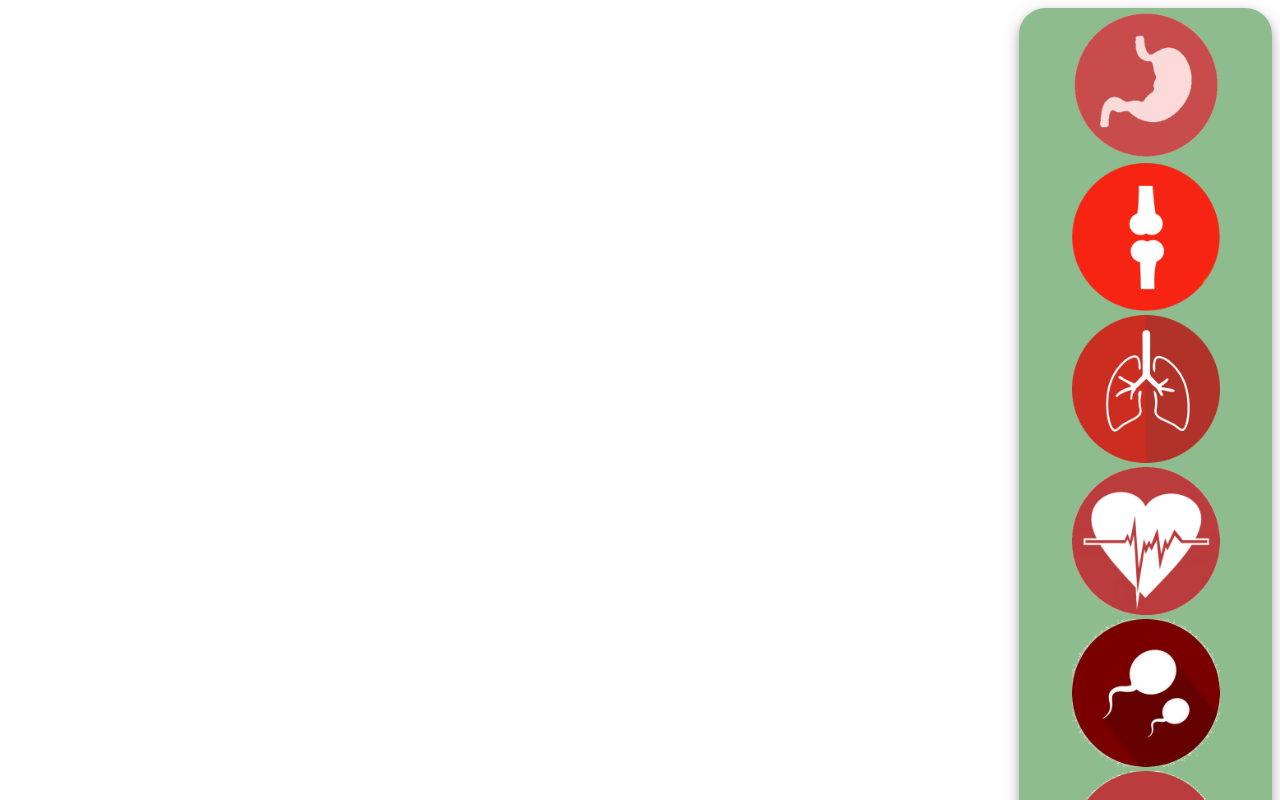
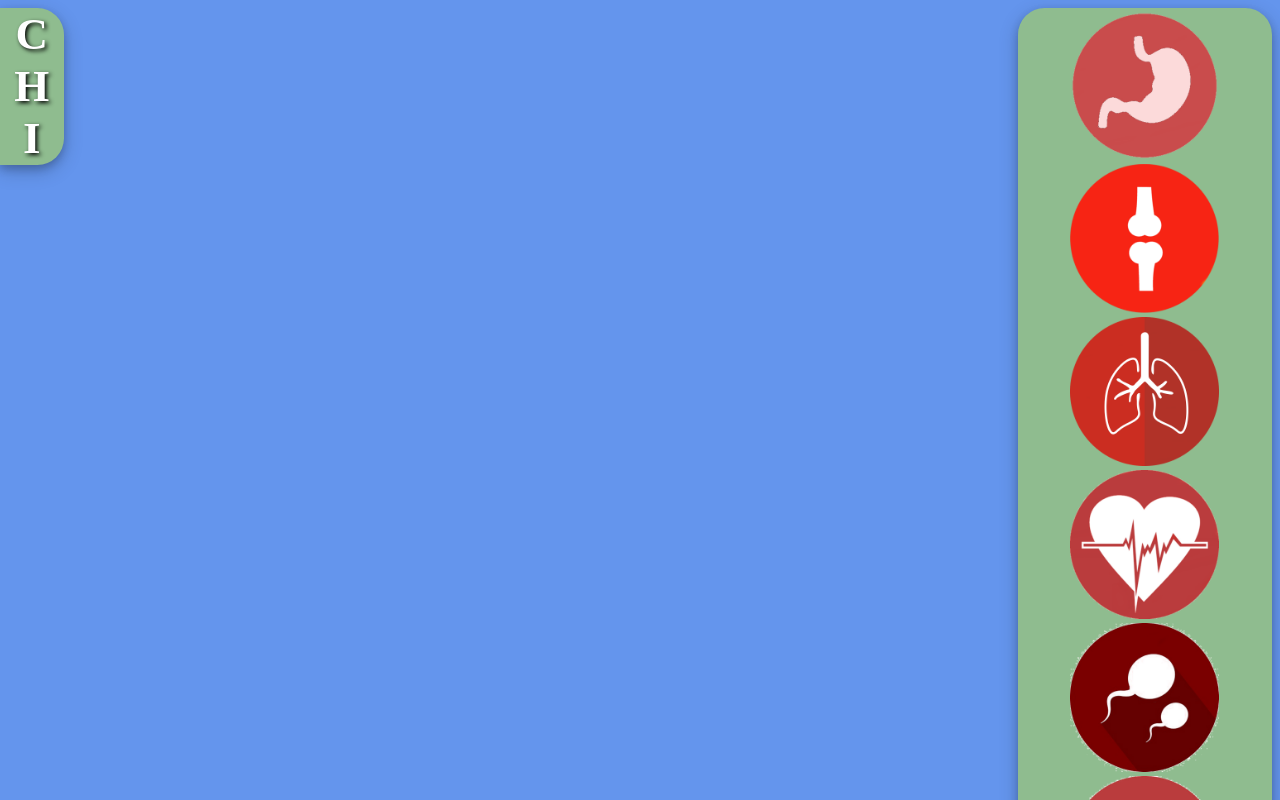
Before and after one commit to gustavoFG28/Corpo-Humano, a plain HTML site: page Pagina/index.html in a window 1280 px wide. Shown: the top 800 px of the page. Drawn offline with Linux system fonts and the light colour scheme.

Commit message:
Atualização Página

```diff
--- a/Pagina/index.html
+++ b/Pagina/index.html
@@ -4,20 +4,51 @@
         <link rel="shortcut icon" href="icoSite.ico" type="image/x-icon" />
         <link rel="stylesheet" href="style.css" type="text/css">
     <script>
-        var sistemas = ["Digestorio","Esqueletico","Respiratorio","Cardiovascular",
-                        "ReprMasc", "ReprFem","Muscular","Nervoso","Urinario"]
-        window.onload = function IniciaIcones()
-        {
+        //var sistemas = ["Digestorio","Esqueletico","Respiratorio","Cardiovascular",
+        //                "ReprMasc", "ReprFem","Muscular","Nervoso","Urinario"];
+        //window.onload = function IniciaIcones()
+        //{
             //for(var i = 0; i < sistemas.length; i++)
            // {
 
             //}
+       // }
+        var estaAumentado = false;
+        // animação d3
+        function aumentaMenu()
+        {
+            var menu = document.getElementById("menu");
+            var titulo = document.getElementById("tituloMenu");
+            titulo.style.position = "relative";
+            if(!estaAumentado)
+            {
+                menu.style.width = "30%";
+
+                titulo.style.left = "40%";
+
+                estaAumentado = true;
+            }
+            else
+            {
+                menu.style.width = "5%";
+
+                titulo.style.left = "0%";
+
+                estaAumentado = false;
+            }
+
+
+
+
         }
     </script>
 
-        <title>Corpo-Humano</title>
+        <title>CHI - Corpo Humano Interativo</title>
     </head>
     <body>
+        <aside id="menu" onclick="aumentaMenu();">
+            <font class="titulo" id="tituloMenu">C<br>H<br>I</font>
+        </aside>
         <aside id="icones">
             <table>
                 <tr><td><img id="S.Cardiovascular" src="Imagens/S.Digestorio.png" class="icone"></td></tr>
@@ -31,6 +62,5 @@
                 <tr><td><img id="S.Cardiovascular" src="Imagens/S.Urinario.png" class="icone"></td></tr>
             </table>
         </aside>
-
     </body>
 </html>
--- a/Pagina/style.css
+++ b/Pagina/style.css
@@ -1,4 +1,9 @@
-aside#icones
+body
+{
+    background-color: cornflowerblue;
+    margin-left: 0px;
+}
+#icones
 {
     float: right;
     position: relative;
@@ -16,3 +21,25 @@ aside#icones
     position: relative;
     left:20%;
 }
+
+#menu
+{
+    float: left;
+    position: relative;
+    background-color: darkseagreen;
+    width: 5%;
+    height: 20%;
+    border-radius: 0 20pt 20pt 0;
+    box-shadow:0 4px 8px 0 rgba(0, 0, 0, 0.2), 0 6px 20px 0 rgba(0, 0, 0, 0.19);
+    text-align: center;
+}
+
+.titulo
+{
+    color: white;
+    text-shadow: 2px 2px 4px #000000;
+    font-family: Agency FB;
+    font-size: 45px;
+    font-weight: bold;
+    text-shadow: 0
+}
```
Also changed, not shown: Pagina/Imagens/Fundo.jpg (added).
